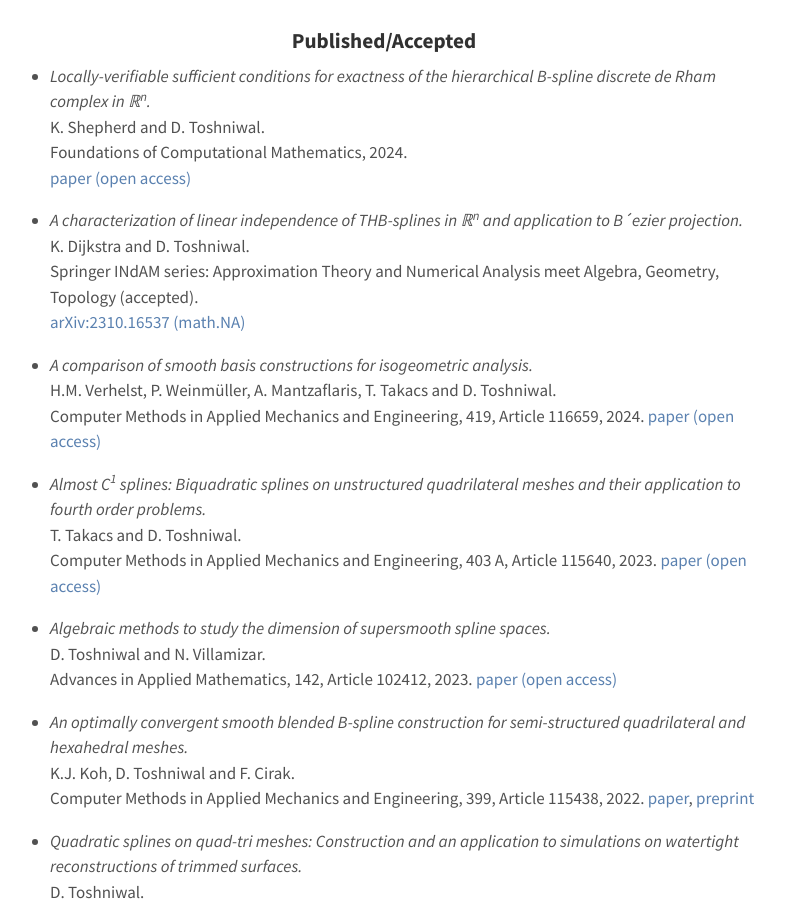
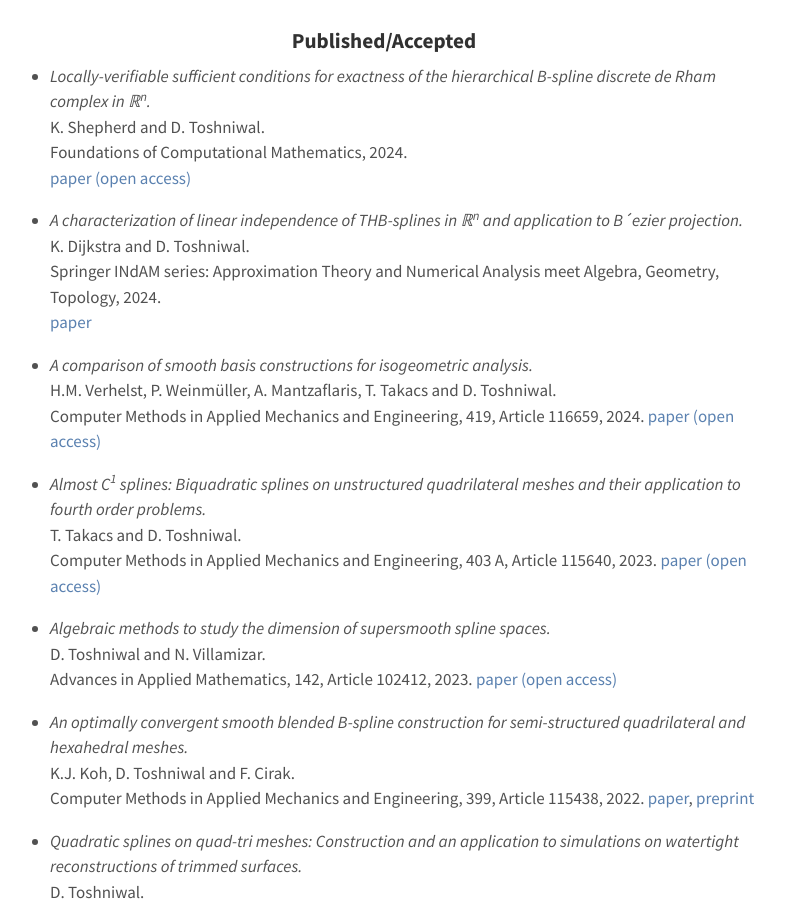
Before and after one commit to dtoshniwal/dtoshniwal.github.io, a Jekyll site: the page built from research.md, in a window 1280 px wide and 900 px high, scrolled down 1146 px. Shown: the whole window, without its empty margins (256-1041 px from the left). Built offline with Jekyll 4.4.1, drawn with Linux system fonts in a browser that asks for light colours.

Commit message:
update pubs

```diff
--- a/research.md
+++ b/research.md
@@ -69,9 +69,9 @@ Foundations of Computational Mathematics, 2024.
 <br>
 K. Dijkstra and D. Toshniwal.
 <br>
-Springer INdAM series: Approximation Theory and Numerical Analysis meet Algebra, Geometry, Topology (accepted).
+Springer INdAM series: Approximation Theory and Numerical Analysis meet Algebra, Geometry, Topology, 2024.
 <br>
-[arXiv:2310.16537 (math.NA)](https://arxiv.org/abs/2310.16537/)
+[paper](https://link.springer.com/chapter/10.1007/978-981-97-6508-9_6)
 
 * <i>A comparison of smooth basis constructions for isogeometric analysis.</i>
 <br>
```
